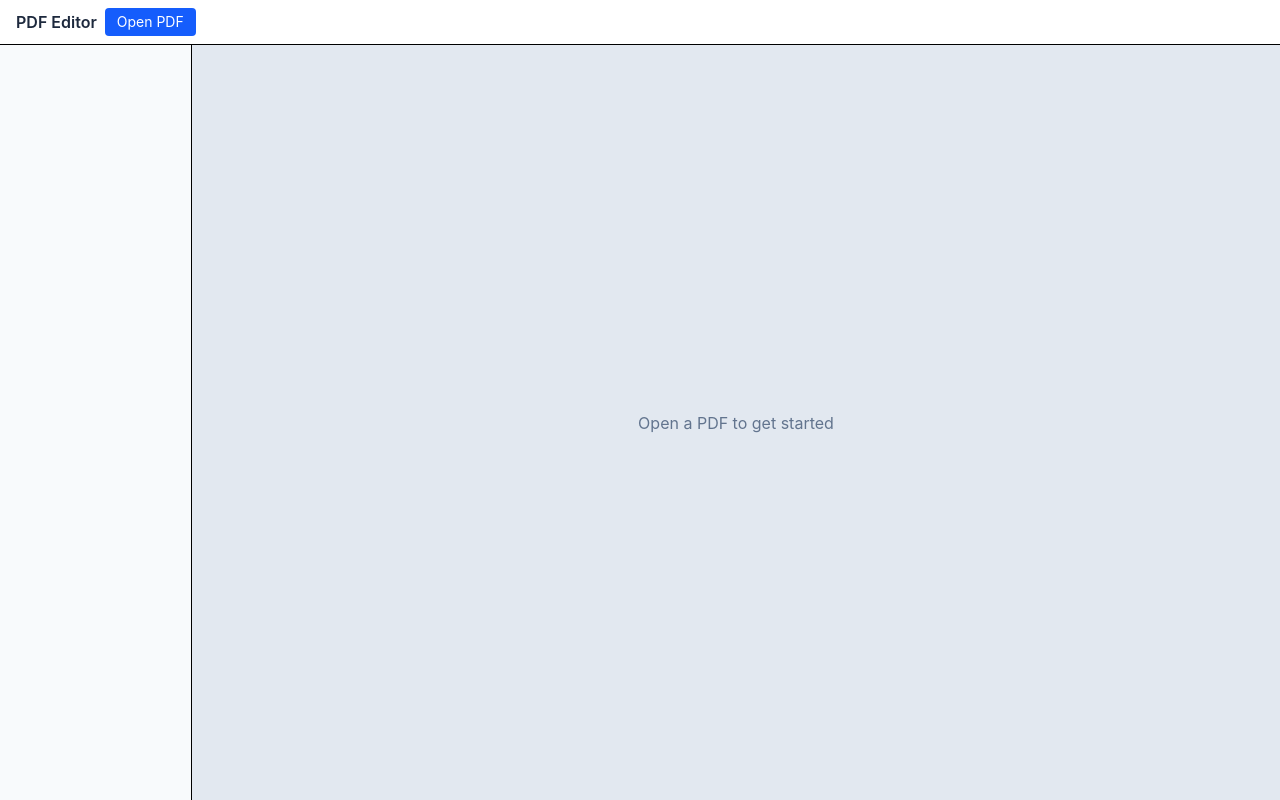
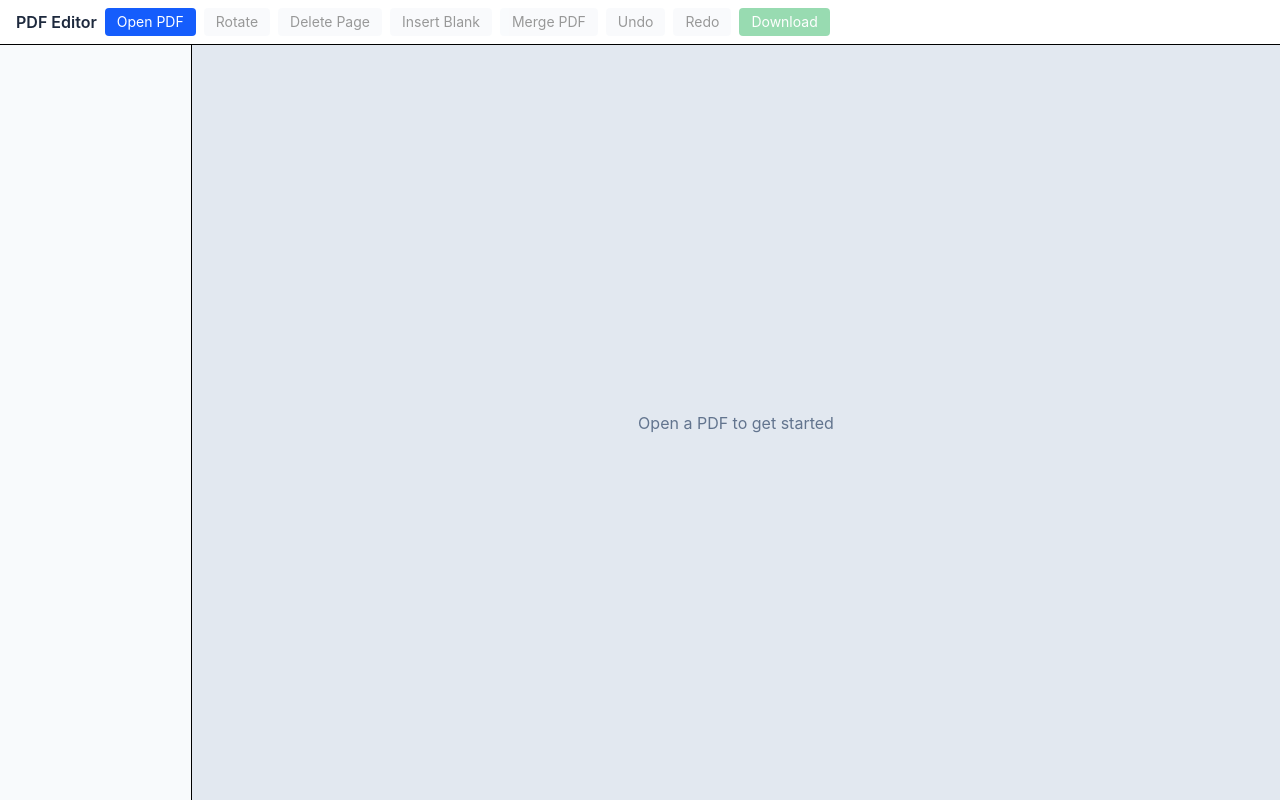
Before and after one commit to anitacarolinn/pdf-editor-web, a React (Vite) app: page / in a window 1280 px wide. Built offline with nearby package versions, Linux system fonts and the light colour scheme.

Commit message:
feat: wire page operations and undo/redo to toolbar

```diff
--- a/src/App.tsx
+++ b/src/App.tsx
@@ -7,10 +7,11 @@ import PageCanvas from './components/PageCanvas'
 import { useDocumentStore } from './services/document-store'
 import { readFileAsBytes } from './services/file-io'
 import { loadRenderDoc } from './services/render-service'
-import { getPageCount } from './services/page-ops'
+import { getPageCount, rotatePage, deletePages, insertBlankPage, mergePdfs } from './services/page-ops'
+import { downloadBytes } from './services/export-service'
 
 export default function App() {
-  const { bytes, load } = useDocumentStore()
+  const { bytes, fileName, load, apply, undo, redo, canUndo, canRedo } = useDocumentStore()
   const [doc, setDoc] = useState<PDFDocumentProxy | null>(null)
   const [pageCount, setPageCount] = useState(0)
   const [selected, setSelected] = useState(1)
@@ -40,9 +41,32 @@ export default function App() {
     setSelected(1)
   }
 
+  const onRotate = () => apply((b) => rotatePage(b, selected - 1, 90))
+  const onDelete = () => apply((b) => deletePages(b, [selected - 1]))
+  const onInsert = () => apply((b) => insertBlankPage(b, selected))
+  const onMerge = async (file: File) => {
+    const other = await readFileAsBytes(file)
+    await apply((b) => mergePdfs([b, other]))
+  }
+  const onDownload = () => {
+    if (bytes) downloadBytes(bytes, fileName ?? 'edited.pdf')
+  }
+
   return (
     <div className="flex h-screen flex-col">
-      <Toolbar onOpen={onOpen} />
+      <Toolbar
+        onOpen={onOpen}
+        onRotate={onRotate}
+        onDelete={onDelete}
+        onInsert={onInsert}
+        onMerge={onMerge}
+        onUndo={undo}
+        onRedo={redo}
+        onDownload={onDownload}
+        canUndo={canUndo()}
+        canRedo={canRedo()}
+        hasDoc={!!bytes}
+      />
       <div className="flex flex-1 overflow-hidden">
         <ThumbnailRail>
           {doc &&
--- a/src/components/Toolbar.tsx
+++ b/src/components/Toolbar.tsx
@@ -1,34 +1,54 @@
 import { useRef } from 'react'
 
-export default function Toolbar({
-  onOpen,
-  children,
-}: {
+export interface ToolbarProps {
   onOpen: (file: File) => void
-  children?: React.ReactNode
-}) {
-  const inputRef = useRef<HTMLInputElement>(null)
+  onRotate: () => void
+  onDelete: () => void
+  onInsert: () => void
+  onMerge: (file: File) => void
+  onUndo: () => void
+  onRedo: () => void
+  onDownload: () => void
+  canUndo: boolean
+  canRedo: boolean
+  hasDoc: boolean
+}
+
+export default function Toolbar(p: ToolbarProps) {
+  const openRef = useRef<HTMLInputElement>(null)
+  const mergeRef = useRef<HTMLInputElement>(null)
+  const btn = 'rounded px-3 py-1 text-sm disabled:opacity-40'
   return (
     <header className="flex items-center gap-2 border-b bg-white px-4 py-2 shadow-sm">
       <span className="font-semibold text-slate-800">PDF Editor</span>
-      <button
-        className="rounded bg-blue-600 px-3 py-1 text-sm text-white hover:bg-blue-700"
-        onClick={() => inputRef.current?.click()}
-      >
+      <button className={`${btn} bg-blue-600 text-white`} onClick={() => openRef.current?.click()}>
         Open PDF
       </button>
-      <input
-        ref={inputRef}
-        type="file"
-        accept="application/pdf"
-        className="hidden"
-        onChange={(e) => {
-          const f = e.target.files?.[0]
-          if (f) onOpen(f)
-          e.target.value = ''
-        }}
-      />
-      <div className="ml-4 flex items-center gap-2">{children}</div>
+      <button className={`${btn} bg-slate-100`} disabled={!p.hasDoc} onClick={p.onRotate}>
+        Rotate
+      </button>
+      <button className={`${btn} bg-slate-100`} disabled={!p.hasDoc} onClick={p.onDelete}>
+        Delete Page
+      </button>
+      <button className={`${btn} bg-slate-100`} disabled={!p.hasDoc} onClick={p.onInsert}>
+        Insert Blank
+      </button>
+      <button className={`${btn} bg-slate-100`} disabled={!p.hasDoc} onClick={() => mergeRef.current?.click()}>
+        Merge PDF
+      </button>
+      <button className={`${btn} bg-slate-100`} disabled={!p.canUndo} onClick={p.onUndo}>
+        Undo
+      </button>
+      <button className={`${btn} bg-slate-100`} disabled={!p.canRedo} onClick={p.onRedo}>
+        Redo
+      </button>
+      <button className={`${btn} bg-green-600 text-white`} disabled={!p.hasDoc} onClick={p.onDownload}>
+        Download
+      </button>
+      <input ref={openRef} type="file" accept="application/pdf" className="hidden"
+        onChange={(e) => { const f = e.target.files?.[0]; if (f) p.onOpen(f); e.target.value = '' }} />
+      <input ref={mergeRef} type="file" accept="application/pdf" className="hidden"
+        onChange={(e) => { const f = e.target.files?.[0]; if (f) p.onMerge(f); e.target.value = '' }} />
     </header>
   )
 }
```
Also changed, not shown: 1 other file (tests, documents, lock files or other folders).
